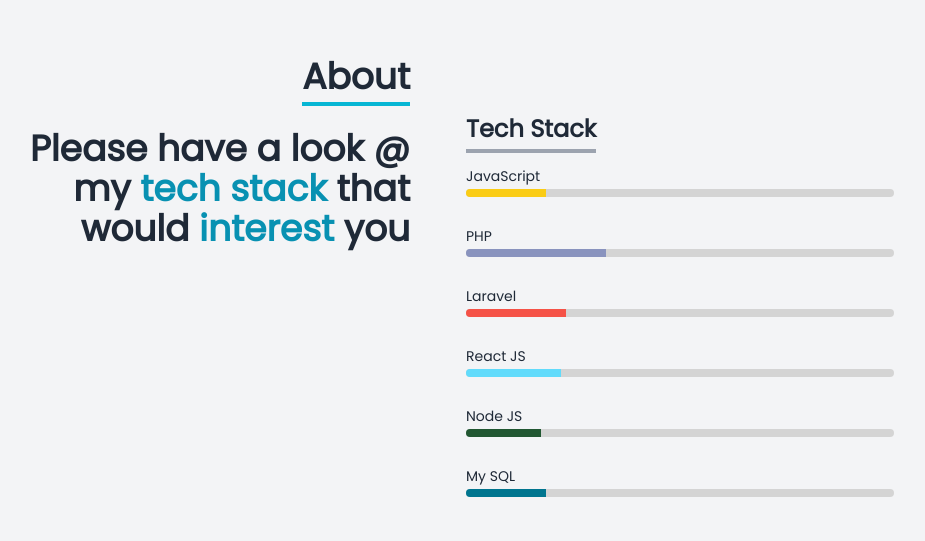
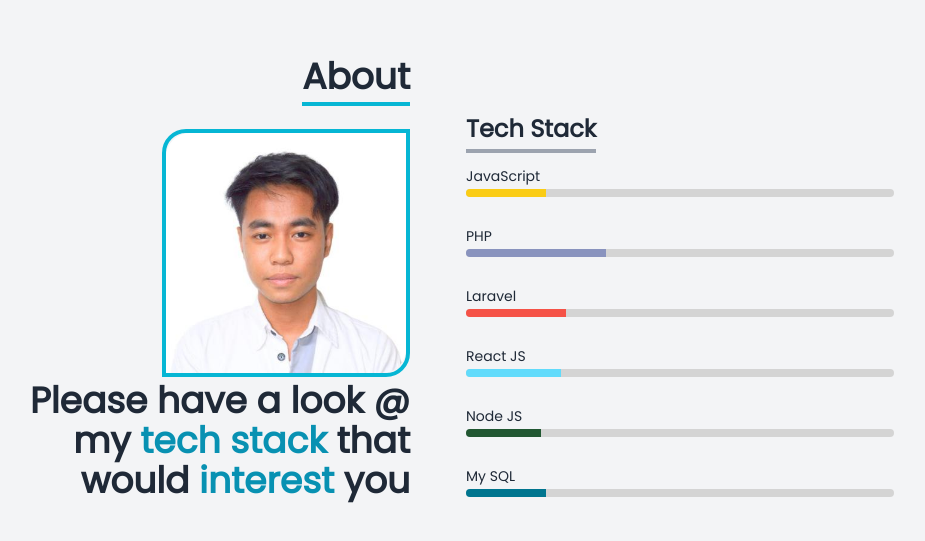
Before and after one commit to rookieSeason/LGPortfolio, a React (Vite) app: page / in a window 1280 px wide. Shown: the part 919-1460 px from the top of the page, without its empty margins (206-1131 px from the left). Built offline with nearby package versions, Linux system fonts and the light colour scheme; a web font is replaced by a local one.

Commit message:
about page updated

```diff
--- a/src/App.jsx
+++ b/src/App.jsx
@@ -9,7 +9,7 @@
 
   return (
     <>
-    <div className='overscroll-x-none'>
+    <div className='overscroll-x-none overflow-x-hidden'>
       <Nav/>
       <Home />
       <About />
--- a/src/components/About.jsx
+++ b/src/components/About.jsx
@@ -15,7 +15,13 @@
                 </div>
                 <div  className='max-w-[1000px] text-2xl w-full grid sm:grid-cols-2 gap-4 px-4'>
                     <div data-aos="fade-right" data-aos-delay="300" data-aos-duration="500" className='dark:text-gray-200 text-md sm:text-right text-4xl font-semibold pt-4 px-4'>
+                        <div className='hidden sm:inline-flex border-solid border-4 border-cyan-500 rounded-br-3xl rounded-tl-3xl'>
+                            <img src={profile} alt="profile" height={240} width={240} className=' rounded-br-3xl rounded-tl-3xl'/>
+                        </div>
+
+
                         <p>Please have a look @ my <span className='text-cyan-600 dark:text-cyan-400'>tech stack</span> that would <span className='text-cyan-600 dark:text-cyan-400'>interest</span> you</p>
+
                     </div>
                     <div data-aos="fade-left" data-aos-delay="300" data-aos-duration="500" className='px-6'>
                         <p className='dark:text-gray-200 text-2xl pb-1 sm:text-2xl font-bold inline border-b-4 border-gray-400 whitespace-pre-line'>Tech Stack</p>
--- a/src/components/Nav.jsx
+++ b/src/components/Nav.jsx
@@ -39,7 +39,7 @@
             </ul>
 
             {/* Hamburger and X Button*/}
-            <div onClick={handleClick} className='md:hidden  text-2xl z-10 text-gray-800 dark:text-gray-100 duration-300'>
+            <div onClick={handleClick} className='md:hidden text-2xl z-10 text-gray-800 dark:text-gray-100'>
                 {!nav ? <FaBars/> : <FaTimes />}
             </div>
             {/* Mobile Menu */}
```
